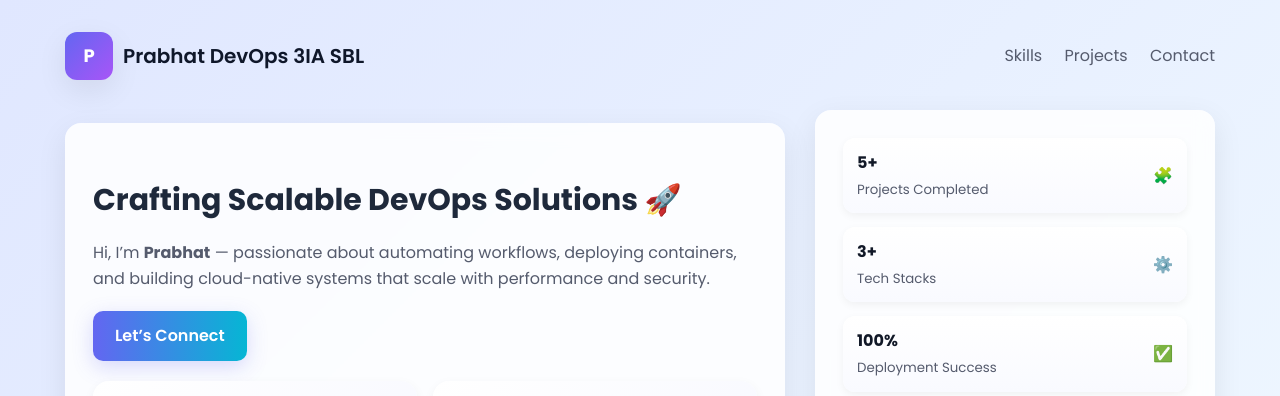
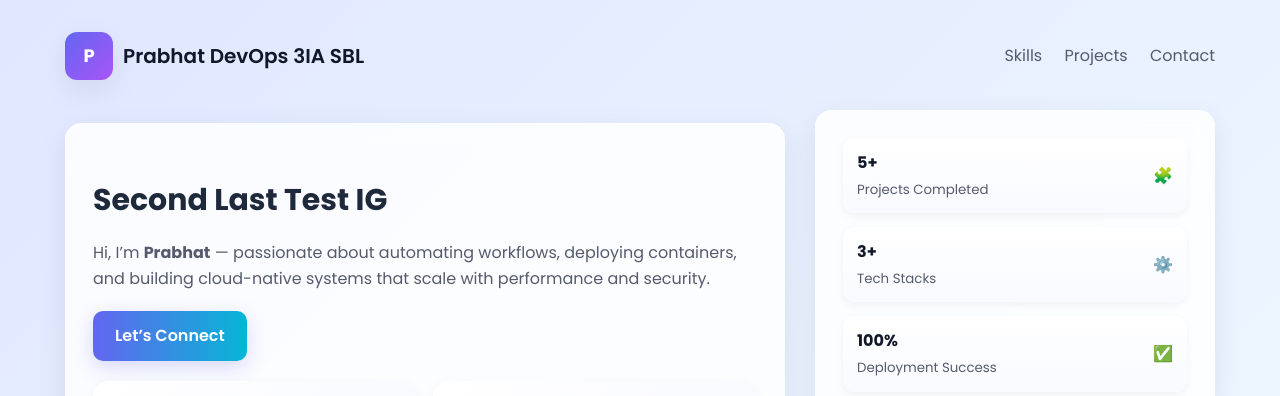
Before and after one commit to Prabhu4205/CICD, a plain HTML site: page index.html in a window 1280 px wide. Shown: the top 396 px of the page. Drawn offline with Linux system fonts and the light colour scheme.

Commit message:
second last

```diff
--- a/index.html
+++ b/index.html
@@ -133,7 +133,7 @@
 
     <section class="hero">
       <div class="hero-card">
-        <h2>Crafting Scalable DevOps Solutions 🚀</h2>
+        <h2>Second Last Test IG</h2>
         <p>Hi, I’m <strong>Prabhat</strong> — passionate about automating workflows, deploying containers, and building cloud-native systems that scale with performance and security.</p>
         <a href="#contact" class="cta">Let’s Connect</a>
 
```
